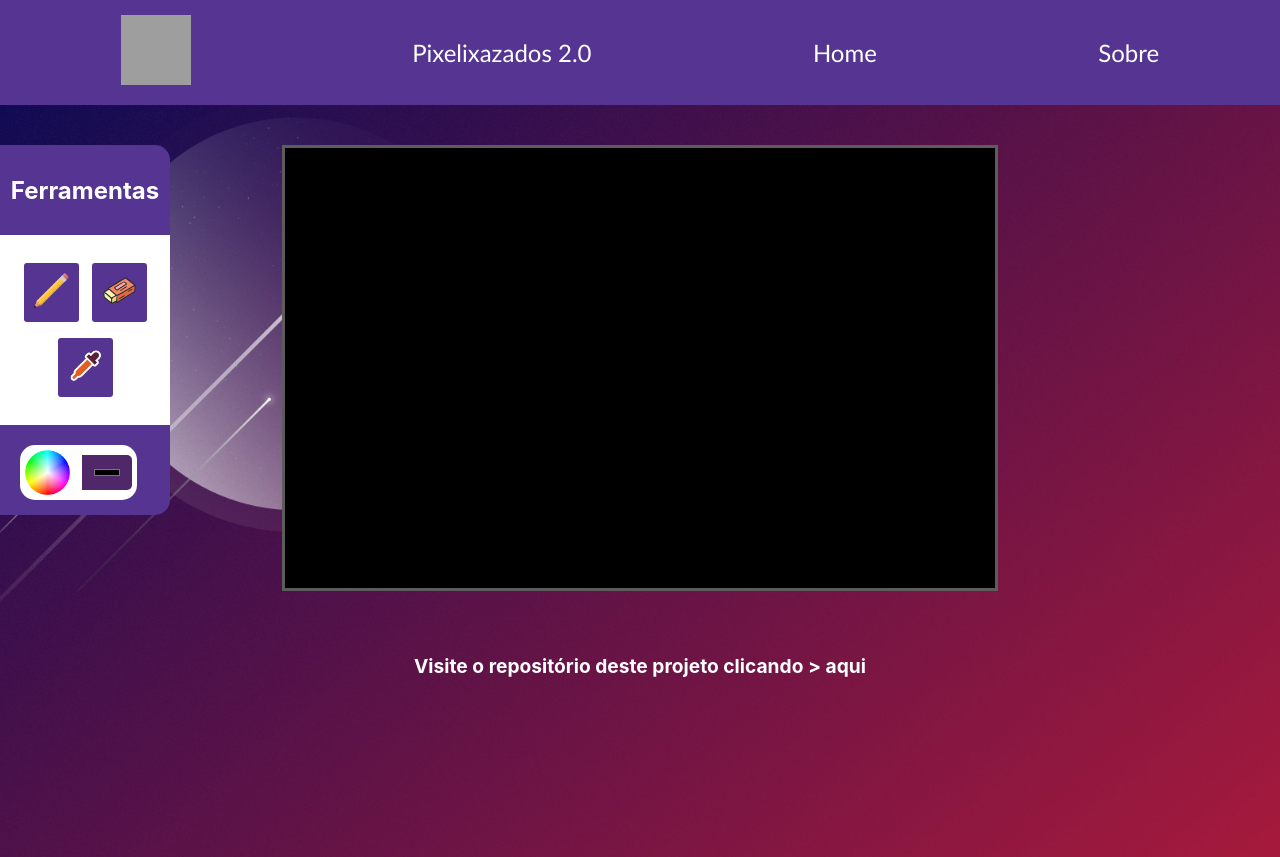
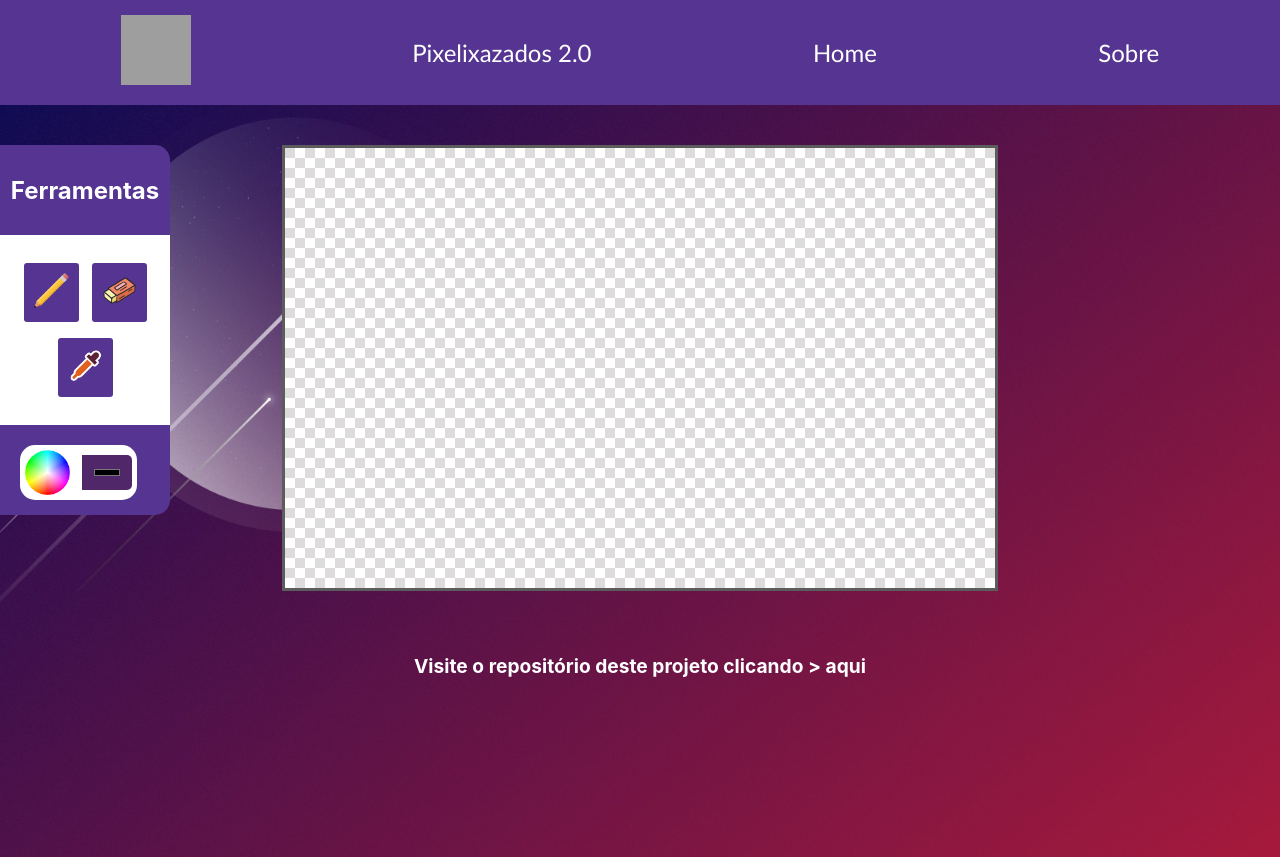
Before and after one commit to Gabrielcefetzada/pixelArt-2.0, a React (Create React App) app: page / in a window 1280 px wide. Built offline with nearby package versions, Linux system fonts and the light colour scheme; grey boxes are pictures that could not be loaded.

Commit message:
fixing default color as black part2

```diff
--- a/src/components/IndexView.tsx
+++ b/src/components/IndexView.tsx
@@ -36,8 +36,8 @@ export const IndexView = () => {
       for (let i = 0; i < 1562; i++) {
         newAuxArray.push({
           name: "auxEl",
-          color1: inputValue,
-          color2: inputValue,
+          color1: "#dddbdb",
+          color2: "#ffffff",
         });
       }
       setAuxArray(newAuxArray);
```
